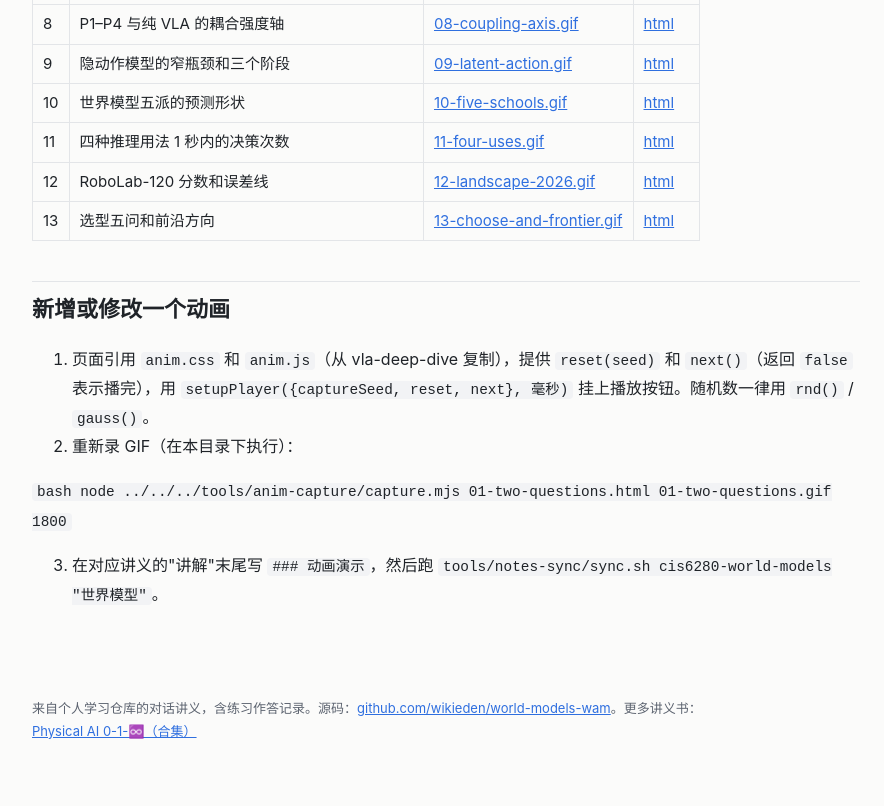
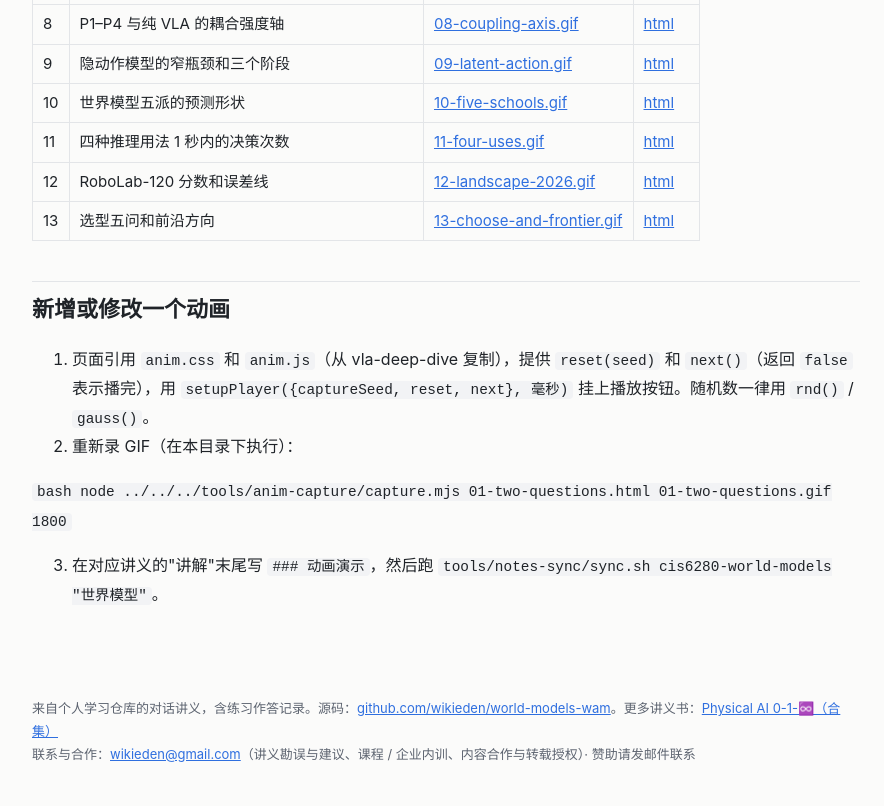
Before and after one commit to wikieden/world-models-wam, a plain HTML site: page animations/index.html in a window 1280 px wide. Shown: the part 547-1353 px from the top of the page, without its empty margins (194-1078 px from the left). Before the commit the page ends 1330 px from the top, so only its background shows below. Drawn offline with nearby package versions, Linux system fonts and the light colour scheme.

Commit message:
页脚与集合页加联系与合作方式

```diff
--- a/animations/index.html
+++ b/animations/index.html
@@ -172,7 +172,7 @@ footer{max-width:860px;margin:0 auto;padding:0 16px 40px;color:var(--mute);font-
 <li>在对应讲义的"讲解"末尾写 <code>### 动画演示</code>，然后跑 <code>tools/notes-sync/sync.sh cis6280-world-models "世界模型"</code>。</li>
 </ol>
 </main>
-<footer>来自个人学习仓库的对话讲义，含练习作答记录。源码：<a href="https://github.com/wikieden/world-models-wam">github.com/wikieden/world-models-wam</a>。更多讲义书：<a href="https://wikieden.github.io/ai-books/">Physical AI 0-1-♾️（合集）</a></footer>
+<footer>来自个人学习仓库的对话讲义，含练习作答记录。源码：<a href="https://github.com/wikieden/world-models-wam">github.com/wikieden/world-models-wam</a>。更多讲义书：<a href="https://wikieden.github.io/ai-books/">Physical AI 0-1-♾️（合集）</a><br>联系与合作：<a href="mailto:wikieden@gmail.com">wikieden@gmail.com</a>（讲义勘误与建议、课程 / 企业内训、内容合作与转载授权）· 赞助请发邮件联系</footer>
 <script>(function(){var d=document.documentElement,K=["s","m","l","xl"];
 function save(k,v){try{v?localStorage.setItem(k,v):localStorage.removeItem(k)}catch(e){}}
 var s=document.getElementById("ab-theme");if(s){s.value=d.dataset.theme||"";s.onchange=function(){if(s.value)d.dataset.theme=s.value;else delete d.dataset.theme;save("ab-theme",s.value)}}
```
Also changed, not shown: index.html (+1 -1 lines), lessons/01-two-questions.html (+1 -1 lines), lessons/02-noise-roles.html (+1 -1 lines), lessons/03-joint-training.html (+1 -1 lines), lessons/04-joint-inference.html (+1 -1 lines), lessons/05-imagine-or-not.html (+1 -1 lines), lessons/06-slow-fast.html (+1 -1 lines), lessons/07-long-context.html (+1 -1 lines), lessons/08-coupling-axis.html (+1 -1 lines), lessons/09-latent-action.html (+1 -1 lines), lessons/10-five-schools.html (+1 -1 lines), lessons/11-four-uses.html (+1 -1 lines), lessons/12-landscape-2026.html (+1 -1 lines), lessons/13-choose-and-frontier.html (+1 -1 lines), 3 more files, 1 other file.
